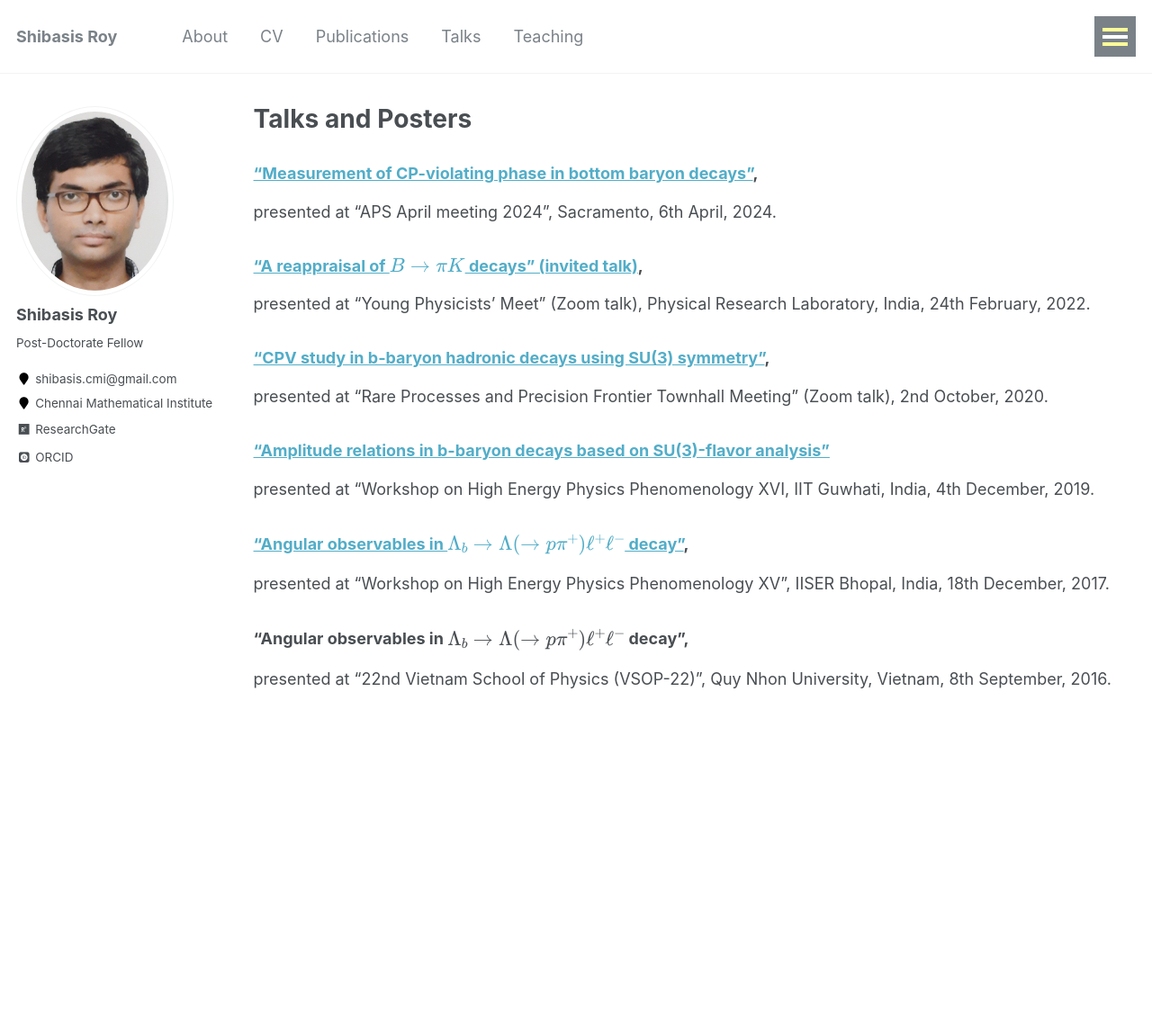
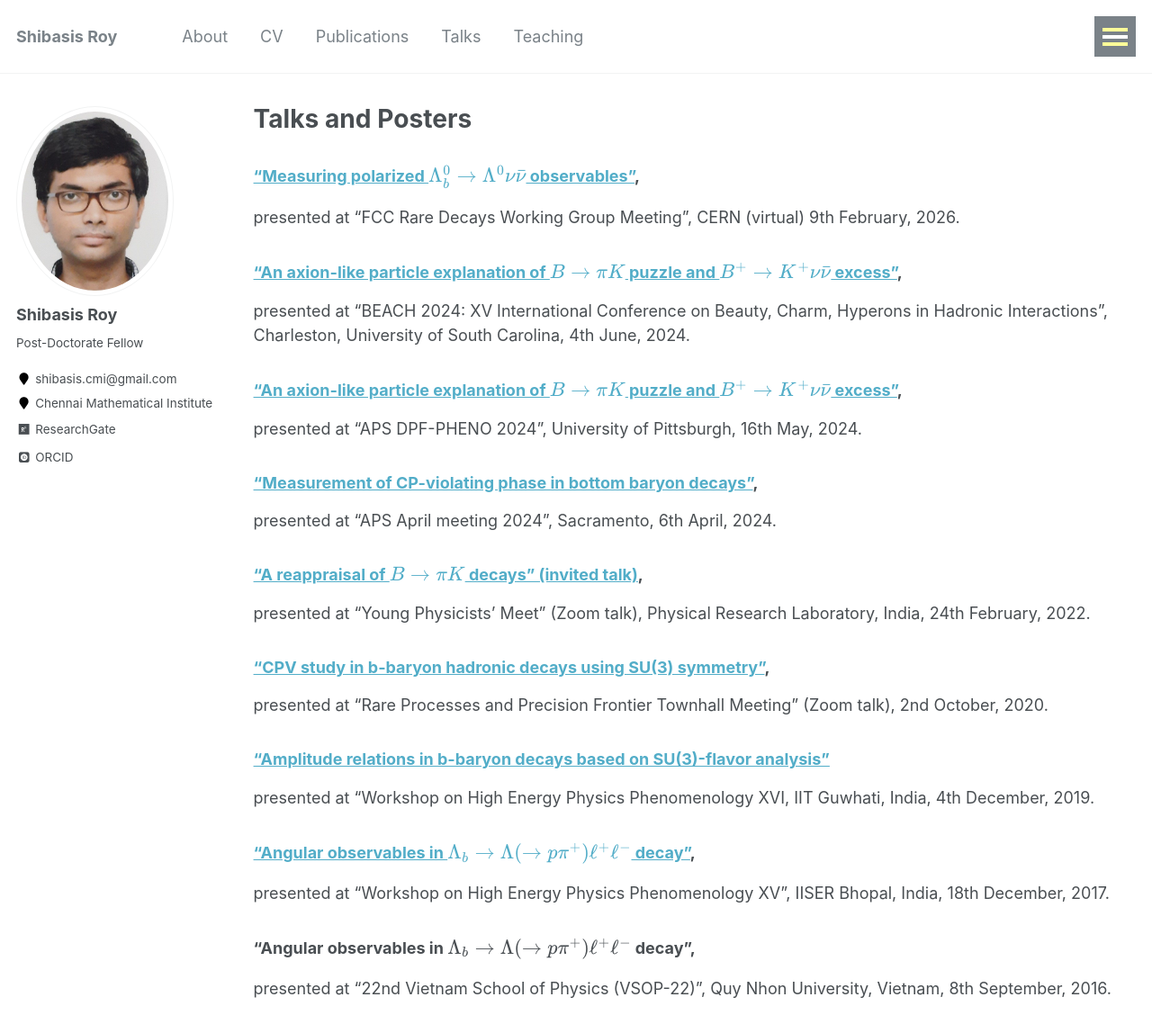
Before and after one commit to shibasisr/shibasisr.github.io, a Jekyll site: the page built from _pages/talks.md, in a window 1280 px wide and 1333 px high. Shown: the top 1148 px of the window at 90% size. Built offline with Jekyll 4.4.1, drawn with Linux system fonts in a browser that asks for light colours; some web fonts are replaced; a script bundle is joined from its source files by our own code; library files that are not in the unit come from our copies; formulas are drawn with MathJax 3.

Commit message:
Update talks.md

```diff
--- a/_pages/talks.md
+++ b/_pages/talks.md
@@ -4,6 +4,15 @@ title: "Talks and Posters"
 permalink: talks/
 author_profile: true
 ---
+
+### [“Measuring polarized $\Lambda_{b}^{0}\to \Lambda^{0}\nu \bar{\nu}$ observables”](https://drive.google.com/file/d/18KdICJdABtMygpqWFa1T3AJHc7eZdwak/view?usp=drive_link){:target="_blank"},
+presented at “FCC Rare Decays Working Group Meeting", CERN (virtual) 9th February, 2026.
+
+### [“An axion-like particle explanation of $B\to \pi K$ puzzle and $B^{+}\to K^{+}\nu \bar{\nu}$ excess”](https://drive.google.com/file/d/1cOv4xry1RYKkmfQMWKdWy05-T3K-pK9Y/view?usp=drive_link){:target="_blank"},
+presented at “BEACH 2024: XV International Conference on Beauty, Charm, Hyperons in Hadronic Interactions", Charleston, University of South Carolina, 4th June, 2024.
+
+### [“An axion-like particle explanation of $B\to \pi K$ puzzle and $B^{+}\to K^{+}\nu \bar{\nu}$ excess”](https://drive.google.com/file/d/1cOv4xry1RYKkmfQMWKdWy05-T3K-pK9Y/view?usp=drive_link){:target="_blank"},
+presented at “APS DPF-PHENO 2024", University of Pittsburgh, 16th May, 2024.
 
 ### [“Measurement of CP-violating phase in bottom baryon decays”](https://drive.google.com/file/d/15kkUjyc19WUjH4HBHSjPOVjsXxGDujg8/view?usp=drive_link){:target="_blank"},
 presented at “APS April meeting 2024", Sacramento, 6th April, 2024.
```
